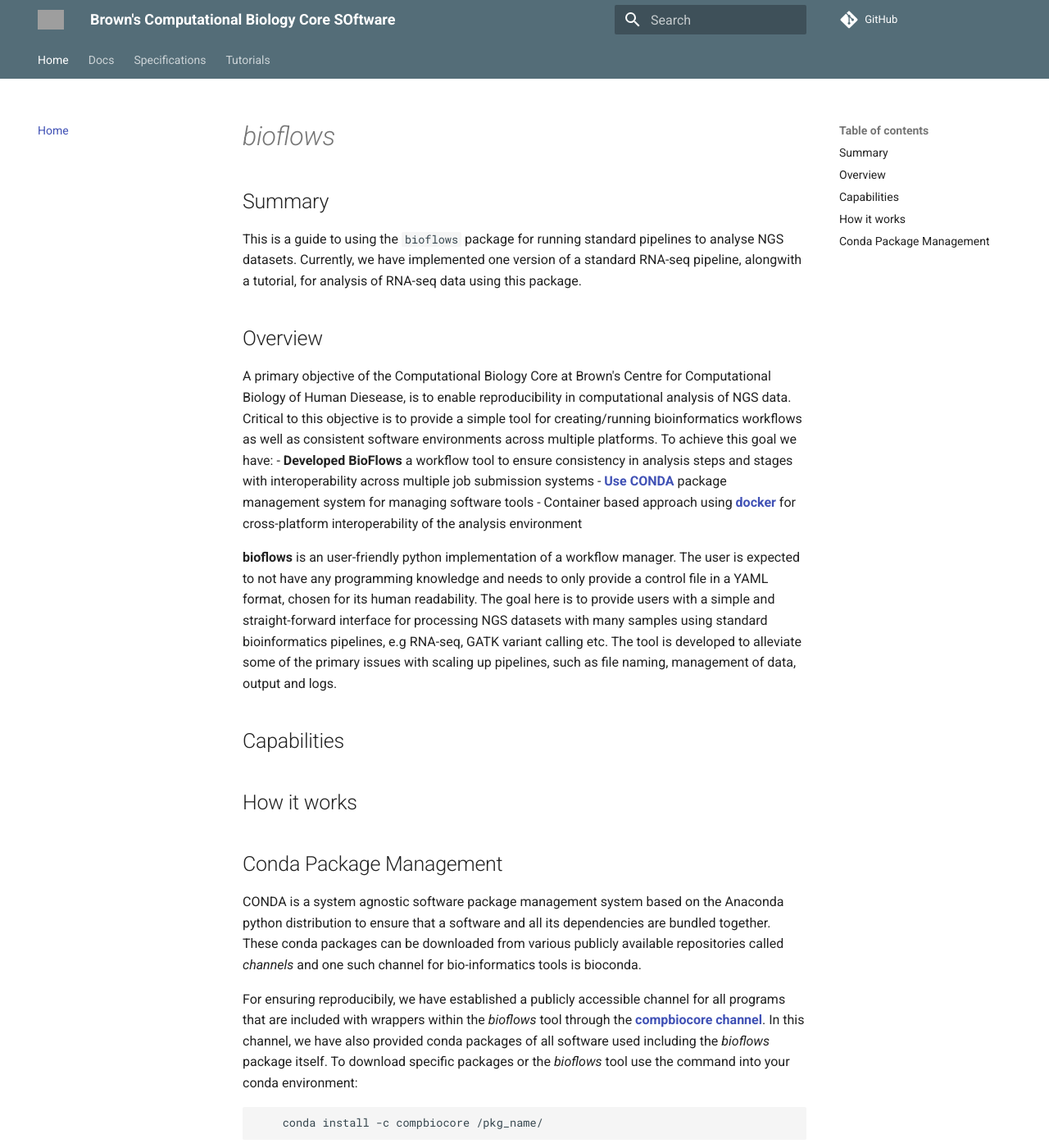
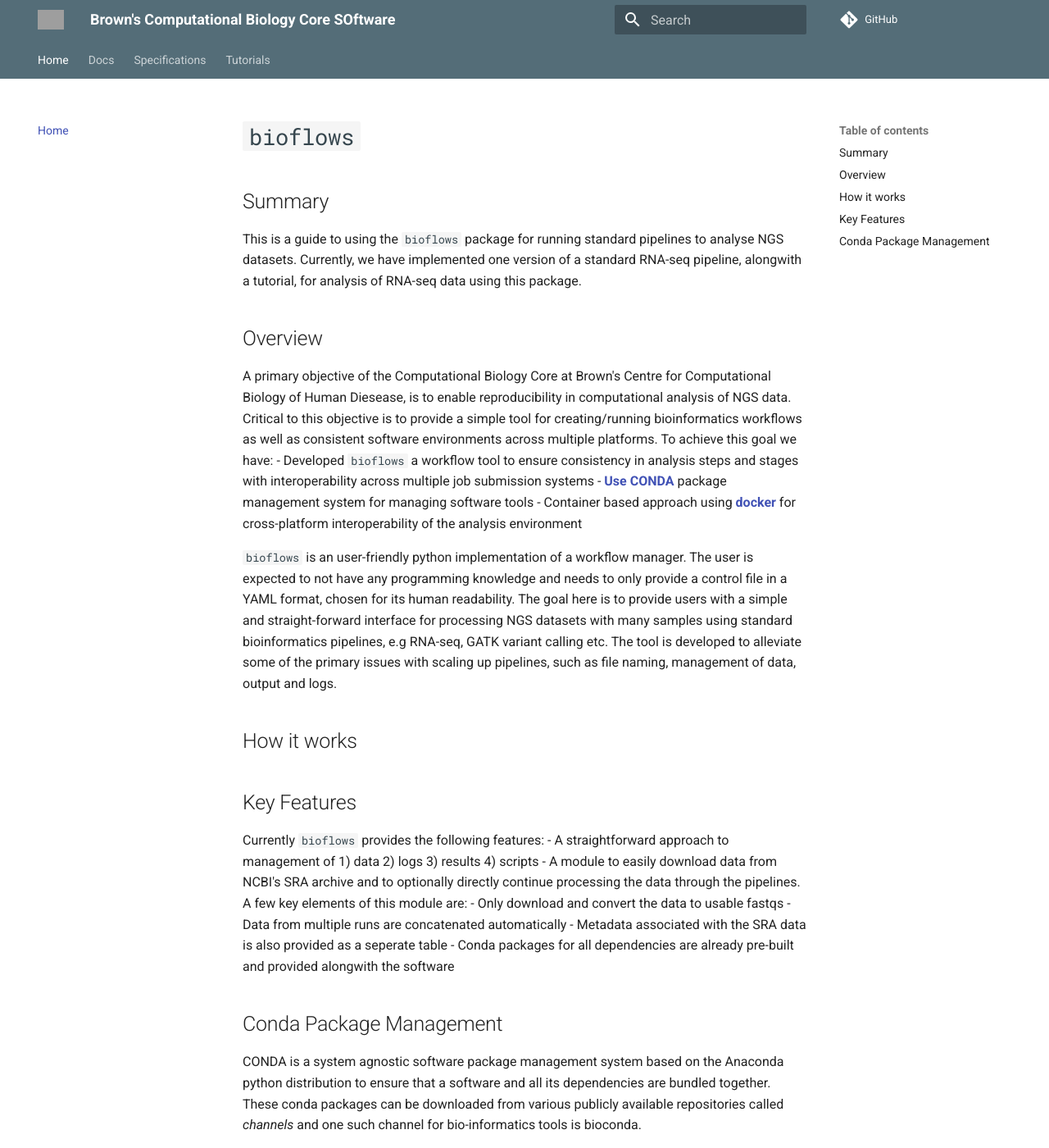
Before and after one commit to compbiocore/bioflows, an MkDocs documentation site: the page built from docs/index.md, in a window 1280 px wide and 1400 px high. Shown: the whole window at 82% size. Built offline with MkDocs 1.6.1 and Material for MkDocs 9.7.7, drawn with Linux system fonts in a browser that asks for light colours; comment, search, counter and statistics services are not loaded; grey boxes are pictures that could not be loaded.

Commit message:
updated docs

```diff
--- a/docs/index.md
+++ b/docs/index.md
@@ -1,4 +1,4 @@
-# *bioflows*
+# `bioflows`
 
 ## Summary
 This is a guide to using the `bioflows` package for running standard
@@ -8,17 +8,26 @@ RNA-seq data using this package.
 
 ## Overview
 A primary objective of the Computational Biology Core at Brown's Centre for Computational Biology of Human Diesease, is to enable reproducibility in computational analysis of NGS data. Critical to this objective is to provide a simple tool for creating/running bioinformatics workflows as well as consistent software environments across multiple platforms. To achieve this goal we have:
-    - **Developed BioFlows** a workflow tool to ensure consistency in analysis steps and
-    stages with interoperability across multiple job submission systems
-   -   [**Use CONDA**](https://conda.io/docs/) package management system for managing software tools
-   -  Container based approach using [**docker**](https://www.docker.com) for cross-platform interoperability of the analysis environment
+    - Developed `bioflows` a workflow tool to ensure consistency in analysis steps and stages with interoperability across multiple job submission systems
+    - [**Use CONDA**](https://conda.io/docs/) package management system for managing software tools
+    - Container based approach using [**docker**](https://www.docker.com) for cross-platform interoperability of the analysis environment
 
-**bioflows** is an user-friendly python implementation of a workflow manager. The user is expected to not have any programming knowledge and needs to only provide a control file in a YAML format, chosen for its human readability. The goal here is to provide users with a simple and straight-forward interface for processing NGS datasets with many samples using standard bioinformatics pipelines, e.g  RNA-seq, GATK variant calling etc. The tool is developed to alleviate some of the primary issues with scaling up pipelines, such as file naming, management of data, output and logs.
-
-## Capabilities
+`bioflows` is an user-friendly python implementation of a workflow manager. The user is expected to not have any programming knowledge and needs to only provide a control file in a YAML format, chosen for its human readability. The goal here is to provide users with a simple and straight-forward interface for processing NGS datasets with many samples using standard bioinformatics pipelines, e.g  RNA-seq, GATK variant calling etc. The tool is developed to alleviate some of the primary issues with scaling up pipelines, such as file naming, management of data, output and logs.
 
 ## How it works
 
+## Key Features
+Currently `bioflows` provides the following features:
+    - A straightforward approach to management of
+        1) data
+        2) logs
+        3) results
+        4) scripts
+    - A module to easily download data from NCBI's SRA archive and to optionally directly continue processing the data through the pipelines. A few key elements of this module are:
+        - Only download and convert the data to usable fastqs
+        - Data from multiple runs are concatenated automatically
+        - Metadata associated with the SRA data is also provided as a seperate table
+    - Conda packages for all dependencies are already pre-built and provided alongwith the software
 ## Conda Package Management
 
 CONDA is a system agnostic software package management system based on
```
